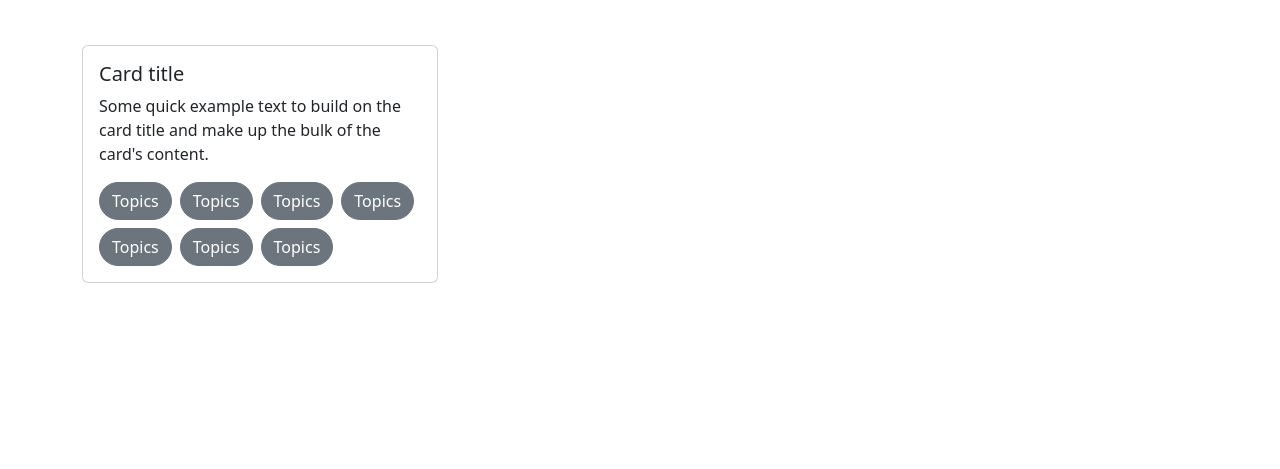
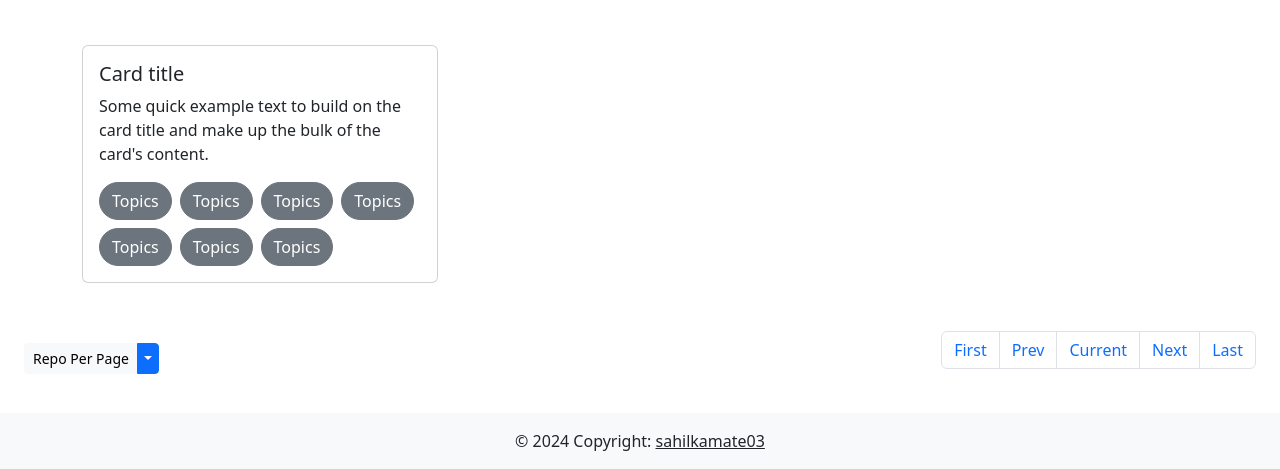
Before and after one commit to InternProj-of-Sahil/GitScan, a plain HTML site: page index.html in a window 1280 px wide. Shown: the part 413-882 px from the top of the page. Before the commit the page ends 800 px from the top, so only its background shows below. Drawn offline with nearby package versions, Linux system fonts and the light colour scheme.

Commit message:
[ADDED] Pagination element and Dropdown for repo per page

```diff
--- a/index.html
+++ b/index.html
@@ -27,7 +27,8 @@
         <div class="row justify-content-center">
             <div class="col-md-6">
                 <form class="d-flex" id="searchUsername">
-                    <input class="form-control me-2" type="search" id="username" placeholder="GitHub Username" aria-label="Search">
+                    <input class="form-control me-2" type="search" id="username" placeholder="GitHub Username"
+                        aria-label="Search">
                     <button class="btn btn-primary" type="submit">Search</button>
                 </form>
             </div>
@@ -47,8 +48,9 @@
                     <h5 class="user-card-title">John Doe</h5>
                     <p class="user-card-bio">Bio goes here.</p>
                     <p class="user-card-location">Location</p>
-                    <a href="#" class="user-card-twitter-link btn btn-primary" target="_blank"> <img src="/assets/img/twitter_logo.png" alt="Button Image"
-                            width="24px" height="24px" class="rounded-circle">
+                    <a href="#" class="user-card-twitter-link btn btn-primary" target="_blank"> <img
+                            src="/assets/img/twitter_logo.png" alt="Button Image" width="24px" height="24px"
+                            class="rounded-circle">
                     </a>
                     <a href="#" class="user-card-github-link btn btn-primary" target="_blank">
                         <img src="/assets/img/github_logo.png" alt="Button Image" width="24px" height="24px"
@@ -82,6 +84,48 @@
             </div>
         </div>
     </div>
+
+    <!-- repo per page button -->
+    <div class="p-4">
+        <div class="d-flex flex-column flex-md-row justify-content-center justify-content-md-between align-items-center mt-4">
+            <div class="btn-group d-flex justify-content-center justify-content-md-start mb-3 mb-md-0">
+                <button type="button" class="btn btn-sm btn-primary btn-light">Repo Per Page</button>
+                <button type="button" class="btn btn-sm btn-primary dropdown-toggle dropdown-toggle-split" data-bs-toggle="dropdown"
+                    aria-expanded="false">
+                    <span class="visually-hidden">Toggle Dropdown</span>
+                </button>
+                <ul class="dropdown-menu">
+                    <li><a class="dropdown-item" href="#">10</a></li>
+                    <li><a class="dropdown-item" href="#">25</a></li>
+                    <li><a class="dropdown-item" href="#">50</a></li>
+                    <li><a class="dropdown-item" href="#">100</a></li>
+                </ul>
+            </div>
+
+            <div class="d-flex justify-content-center">
+                <nav aria-label="Page navigation">
+                    <ul class="pagination">
+                        <li class="page-item"><a class="page-link" href="#">First</a></li>
+                        <li class="page-item"><a class="page-link" href="#">Prev</a></li>
+                        <li class="page-item"><a class="page-link" href="#">Current</a></li>
+                        <li class="page-item"><a class="page-link" href="#">Next</a></li>
+                        <li class="page-item"><a class="page-link" href="#">Last</a></li>
+                    </ul>
+                </nav>
+            </div>
+        </div>
+    </div>
+
+    <!-- footer -->
+    <footer class="mt-1 bg-body-tertiary text-center text-lg-start">
+        <!-- Copyright -->
+        <div class="text-center p-3" style="background-color: rgba(255, 255, 255, 0.05);">
+            © 2024 Copyright:
+            <a class="text-body" href="https://github.com/sahilkamate03">sahilkamate03</a>
+        </div>
+        <!-- Copyright -->
+    </footer>
+
 </body>
 
 
```
